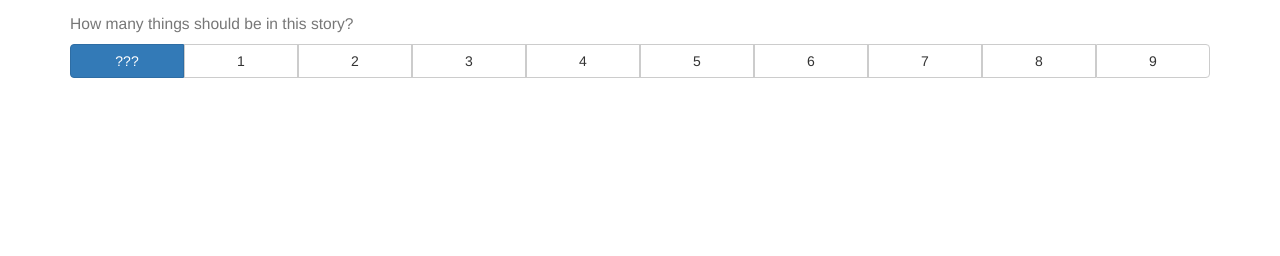
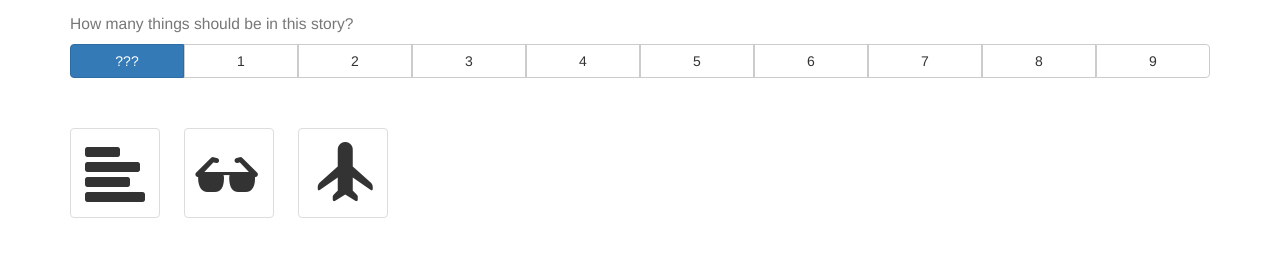
Before and after one commit to meataxe/StoryThing, a plain HTML site: page index.html in a window 1280 px wide. Shown: the part 82-338 px from the top of the page. Drawn offline with nearby package versions, Linux system fonts and the light colour scheme.

Commit message:
Update index.html
Initial demo

```diff
--- a/index.html
+++ b/index.html
@@ -32,9 +32,40 @@
         </div>
       </div>
     </div>
+    <div class="row" style="margin-top: 50px;">
+      <div class="col-lg-12">
+        <div class="face-container img-thumbnail">
+          <span class="glyphicon glyphicon-align-left" aria-hidden="true"></span>
+        </div>
+        <div class="face-container img-thumbnail">
+          <span class="glyphicon glyphicon-sunglasses" aria-hidden="true"></span>
+        </div>
+        <div class="face-container img-thumbnail">
+          <span class="glyphicon glyphicon-plane" aria-hidden="true"></span>
+        </div>
+      </div>
+    </div>
   </div>
 
-  <!-- <img src="..." alt="..." class="img-thumbnail"> -->
+  <style>
+    .face-container {
+      height: 90px;
+      width: 90px;
+      position: relative;
+      text-align: center;
+      margin-right: 20px;
+    }
+
+    .face-container.img-thumbnail span.glyphicon {
+      font-size: 60px;
+      position: absolute;
+      top: 50%;
+      left: 0;
+      right: 0;
+      margin-top: -30px;
+    }
+  </style>
+
   <script>
     $("document").ready(function () {
       $('.btn-group a').click(function(e) {
```
